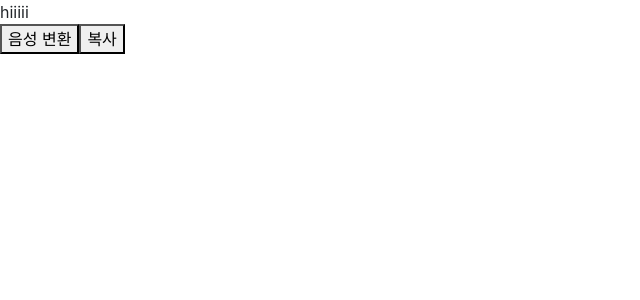
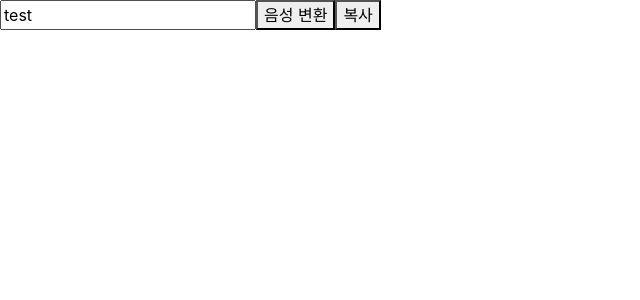
Before and after one commit to five-potatoes/front-end, a React (Create React App) app: page / in a window 1280 px wide. Shown: the top 300 px of the page, without its empty margins (0-640 px from the left). Built offline with nearby package versions, Linux system fonts and the light colour scheme.

Commit message:
Update: TTS Complete!

```diff
--- a/src/component/main/TextToSpeak.js
+++ b/src/component/main/TextToSpeak.js
@@ -3,7 +3,7 @@
 const TextToSpeak = (text) => {
     let voices = [];
 
-    const setVoiceList = () => { // 디바이스에 내장된 voice 가져오기
+    const setVoiceList = () => {
         voices = window.speechSynthesis.getVoices();
     };
 
@@ -18,17 +18,18 @@ const TextToSpeak = (text) => {
         const utterThis = new SpeechSynthesisUtterance(txt);
 
         utterThis.lang = lang;
+        const kor_voice = voices.find(
+            (elem) => elem.lang === lang || elem.lang === lang.replace("-", "_")
+        );
 
-        // 한국어 voice 찾기
-        const kor_voice = voices.find(
-            (elem) => elem.lang === lang || elem.lang === lang.replace("-","_")
-        )
         if (kor_voice) {
             utterThis.voice = kor_voice;
         } else {
             return;
         }
-    }
+
+        window.speechSynthesis.speak(utterThis);
+    };
 
     speech(text);
 }
--- a/src/component/main/Translator.js
+++ b/src/component/main/Translator.js
@@ -1,14 +1,27 @@
 // 번역 기능을 가진 버튼
-import React from "react";
+import React, { useEffect, useState } from "react";
 import TextToSpeak from "./TextToSpeak";
 import CopyToClipboard from "react-copy-to-clipboard";
 
 const Translator = () => {
+    const [text, setText] = useState("test");
+
+    useEffect(() => {
+        window.speechSynthesis.getVoices();
+    }, []);
+
+    const handleInput = (e) => {
+        setText(e.target.value);
+    }
+
+    const handleButton = () => {
+        TextToSpeak(text);
+      };
 
     return (
         <>
-            <div className="test">hiiiii</div>
-            <button onClick={() => { TextToSpeak('hello') }}>음성 변환</button>
+            <input onChange={handleInput} value={text} />
+            <button onClick={handleButton}>음성 변환</button>
             <CopyToClipboard text="test" onCopy={() => { alert("복사 완료!") }}><button>복사</button></CopyToClipboard>
         </>
     )
```
